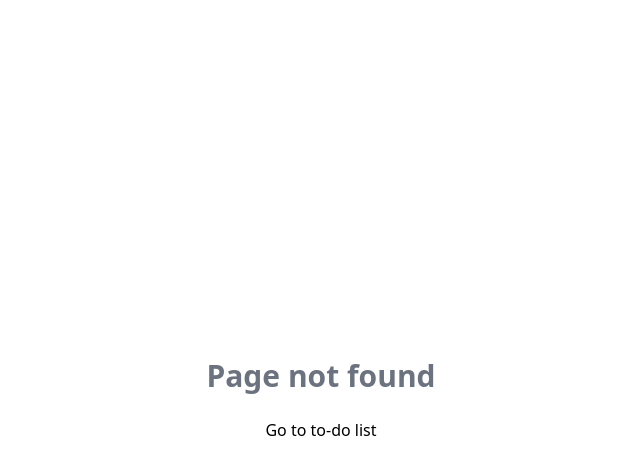
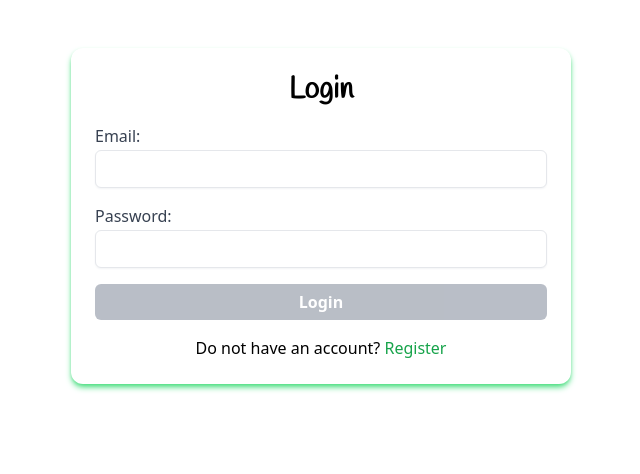
Before and after one commit to levanthien1812/todo-app-ng, an Angular app: page /login in a window 1280 px wide. Before the commit this address had no page. Shown: the top 474 px of the page, without its empty margins (319-959 px from the left). Built offline with nearby package versions, Linux system fonts and the light colour scheme.

Commit message:
register and login component, custom validators

```diff
--- a/src/app/app.routes.ts
+++ b/src/app/app.routes.ts
@@ -3,12 +3,18 @@ import { TodoAppComponent } from './todo-app/todo-app.component';
 import { TodoDetailComponent } from './todo-detail/todo-detail.component';
 import { NotFoundComponent } from './not-found/not-found.component';
 import { SignupComponent } from './authentication/signup/signup.component';
+import { LoginComponent } from './authentication/login/login.component';
 
 export const routes: Routes = [
   {
     path: 'register',
     component: SignupComponent,
     title: 'Sign Up',
+  },
+  {
+    path: 'login',
+    component: LoginComponent,
+    title: 'Login',
   },
   {
     path: 'todos',
--- a/src/app/authentication/login/login.component.html
+++ b/src/app/authentication/login/login.component.html
@@ -1 +1,38 @@
-<p>login works!</p>
+<form
+  action=""
+  [formGroup]="form"
+  class="mx-auto mt-12 w-[500px] p-6 rounded-xl shadow-md bg-white shadow-green-400"
+>
+  <p class="mb-4 text-3xl text-center font-bold handlee">Login</p>
+  <div class="form-field">
+    <label class="base-label" for="email">Email:</label>
+    <input
+      class="base-input"
+      type="email"
+      name="email"
+      formControlName="email"
+      id=""
+    />
+  </div>
+  <div class="form-field">
+    <label class="base-label" for="password">Password:</label>
+    <input
+      class="base-input"
+      type="password"
+      name="password"
+      formControlName="password"
+      id=""
+    />
+  </div>
+  <button
+    type="submit"
+    class="primary-btn mx-auto block w-full mt-4"
+    [disabled]="!form.valid"
+  >
+    Login
+  </button>
+  <p class="text-center mt-4">
+    Do not have an account?
+    <a routerLink="/register" class="base-link">Register</a>
+  </p>
+</form>
--- a/src/app/authentication/login/login.component.ts
+++ b/src/app/authentication/login/login.component.ts
@@ -1,12 +1,30 @@
 import { Component } from '@angular/core';
+import {
+  FormBuilder,
+  FormGroup,
+  ReactiveFormsModule,
+  Validators,
+} from '@angular/forms';
+import { RouterLink } from '@angular/router';
 
 @Component({
   selector: 'app-login',
   standalone: true,
-  imports: [],
+  imports: [ReactiveFormsModule, RouterLink],
   templateUrl: './login.component.html',
-  styleUrl: './login.component.css'
+  styleUrl: './login.component.css',
 })
 export class LoginComponent {
+  form: FormGroup;
 
+  constructor(private fb: FormBuilder) {
+    this.form = this.fb.group({
+      email: ['', [Validators.required, Validators.email]],
+      password: ['', Validators.required],
+    });
+  }
+
+  submit() {
+    console.log(this.form.value);
+  }
 }
--- a/src/app/authentication/signup/signup.component.html
+++ b/src/app/authentication/signup/signup.component.html
@@ -1,18 +1,22 @@
 <form
   action=""
   [formGroup]="form"
-  class="mx-auto mt-12 w-[500px] p-6 rounded-xl shadow-md bg-white shadow-green-400"
+  (ngSubmit)="onSubmit()"
+  class="mx-auto mt-12 w-[500px] p-6 rounded-xl shadow-lg bg-white border-2 border-green-300"
 >
   <p class="mb-4 text-3xl text-center font-bold handlee">Sign Up</p>
   <div class="form-field">
-    <label class="base-label" for="username">Username:</label>
+    <label class="base-label" for="name">Name:</label>
     <input
       class="base-input"
       type="text"
-      name="username"
-      formControlName="username"
+      name="name"
+      formControlName="name"
       id=""
     />
+    <p *ngIf="form.get('name')?.hasError('required')" class="base-error-text">
+      Name is required!
+    </p>
   </div>
   <div class="form-field">
     <label class="base-label" for="email">Email:</label>
@@ -23,28 +27,69 @@
       formControlName="email"
       id=""
     />
+    <p *ngIf="form.get('email')?.hasError('required')" class="base-error-text">
+      Email is required!
+    </p>
+    <p *ngIf="form.get('email')?.hasError('email')" class="base-error-text">
+      Invalid email!
+    </p>
   </div>
   <div class="form-field">
     <label class="base-label" for="password">Password:</label>
     <input
       class="base-input"
-      type="text"
+      type="password"
       name="password"
       formControlName="password"
       id=""
     />
+    <p
+      *ngIf="form.get('password')?.hasError('required')"
+      class="base-error-text"
+    >
+      Password is required!
+    </p>
+    <p
+      *ngIf="form.get('password')?.hasError('minlength')"
+      class="base-error-text"
+    >
+      Password must be at least 6 characters!
+    </p>
+    <p
+      *ngIf="form.get('password')?.hasError('maxlength')"
+      class="base-error-text"
+    >
+      Password must be at most 20 characters!
+    </p>
   </div>
   <div class="form-field">
     <label class="base-label" for="confirmPassword">Confirm Password:</label>
     <input
       class="base-input"
-      type="text"
+      type="password"
       name="confirmPassword"
       formControlName="confirmPassword"
       id=""
     />
+    <p
+      *ngIf="form.get('confirmPassword')?.hasError('required')"
+      class="base-error-text"
+    >
+      Confirm password is required!
+    </p>
+    <p *ngIf="form.hasError('passwordMismatch')" class="base-error-text">
+      Passwords must match!
+    </p>
   </div>
-  <button type="submit" class="primary-btn mx-auto block w-full mt-4">
+  <button
+    type="submit"
+    class="primary-btn mx-auto block w-full mt-4"
+    [disabled]="!form.valid"
+  >
     Sign Up
   </button>
+  <p class="text-center mt-4">
+    Already have an account?
+    <a routerLink="/login" class="base-link">Login</a>
+  </p>
 </form>
--- a/src/app/authentication/signup/signup.component.ts
+++ b/src/app/authentication/signup/signup.component.ts
@@ -1,27 +1,54 @@
-import { Component } from '@angular/core';
+import { NgIf } from '@angular/common';
+import { Component, signal } from '@angular/core';
 import {
   FormBuilder,
   FormGroup,
   ReactiveFormsModule,
   Validators,
 } from '@angular/forms';
+import { RouterLink } from '@angular/router';
+import { passwordMatchValidator } from '../../lib/validators';
 
 @Component({
   selector: 'app-signup',
   standalone: true,
-  imports: [ReactiveFormsModule],
+  imports: [ReactiveFormsModule, RouterLink, NgIf],
   templateUrl: './signup.component.html',
   styleUrl: './signup.component.css',
 })
 export class SignupComponent {
   form: FormGroup;
+  isCorrectConfirmPassword = signal<boolean>(false);
 
   constructor(private fb: FormBuilder) {
-    this.form = this.fb.group({
-      name: ['', Validators.required],
-      email: ['', Validators.required],
-      password: ['', Validators.required],
-      confirmPassword: ['', Validators.required],
-    });
+    this.form = this.fb.group(
+      {
+        name: ['', Validators.required],
+        email: ['', [Validators.required, Validators.email]],
+        password: [
+          '',
+          [
+            Validators.required,
+            Validators.minLength(6),
+            Validators.maxLength(20),
+          ],
+        ],
+        confirmPassword: [
+          '',
+          [
+            Validators.required,
+            Validators.minLength(6),
+            Validators.maxLength(20),
+          ],
+        ],
+      },
+      {
+        validators: passwordMatchValidator(),
+      }
+    );
+  }
+
+  onSubmit() {
+    console.log(this.form.value);
   }
 }
--- /dev/null
+++ b/src/app/lib/validators/index.ts
@@ -0,0 +1 @@
+export * from './password.validator';
--- /dev/null
+++ b/src/app/lib/validators/password.validator.ts
@@ -0,0 +1,14 @@
+import { AbstractControl, ValidationErrors, ValidatorFn } from '@angular/forms';
+
+export function passwordMatchValidator(): ValidatorFn {
+  return (control: AbstractControl): ValidationErrors | null => {
+    const password = control.get('password')?.value;
+    const confirmPassword = control.get('confirmPassword')?.value;
+
+    if (password !== confirmPassword) {
+      return { passwordMismatch: true };
+    }
+
+    return null;
+  };
+}
--- a/src/styles.css
+++ b/src/styles.css
@@ -84,4 +84,12 @@
   .base-label {
     @apply text-gray-700 me-1
   }
+
+  .base-link {
+    @apply text-green-600 hover:text-green-700 hover:underline hover:italic visited:text-green-600
+  }
+
+  .base-error-text {
+    @apply text-red-500 text-sm mt-1 text-end italic
+  }
 }
```
